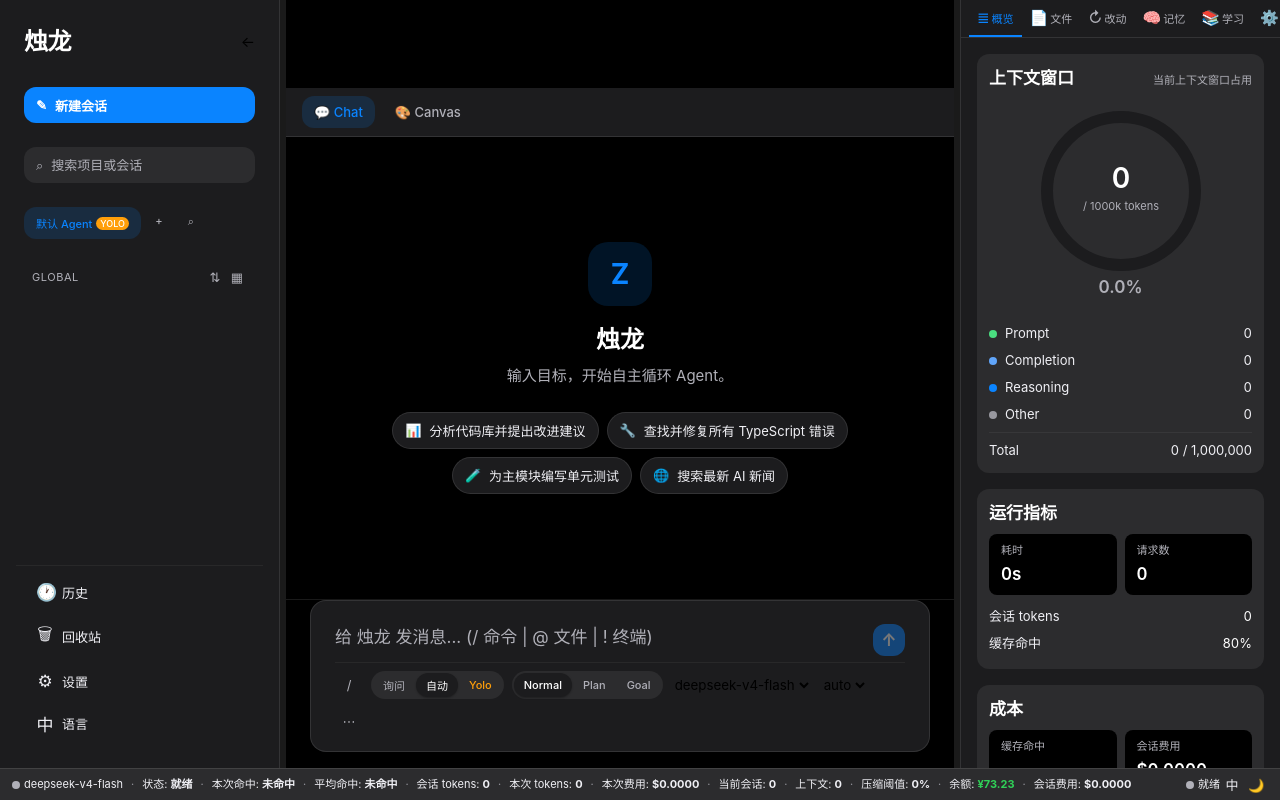
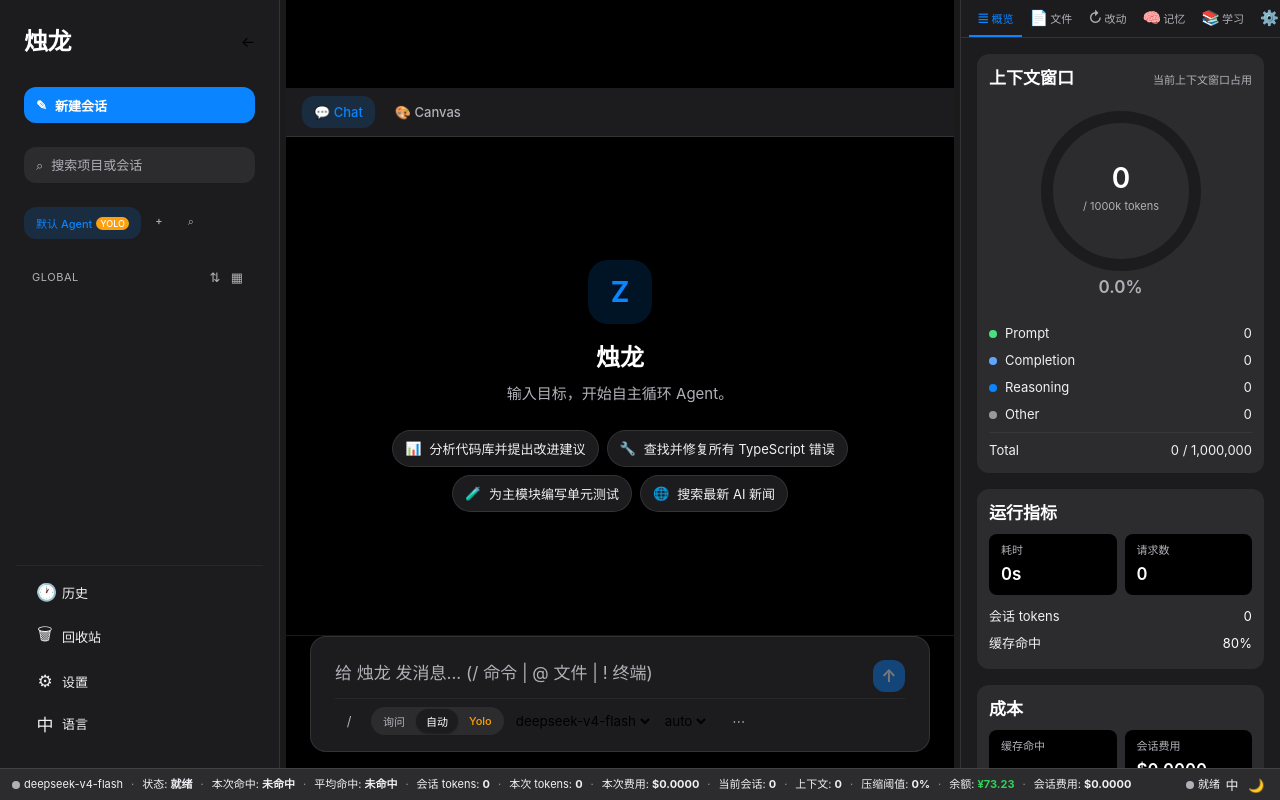
Before and after one commit to qoqu/zhuLong, a React (Vite) app in the folder desktop/frontend/: page / in a window 1280 px wide. Built offline with nearby package versions, Linux system fonts and the light colour scheme.

Commit message:
refactor(ui): 移除重复的InputMode，只保留ExecutionMode (ask/auto/yolo)

```diff
--- a/desktop/frontend/src/App.tsx
+++ b/desktop/frontend/src/App.tsx
@@ -12,7 +12,6 @@ import type {
   AgentInfo,
   AgentStatus,
   ExecutionMode,
-  InputMode,
   Language,
   ProjectInfo,
   RightPanelTab,
@@ -126,7 +125,6 @@ function App() {
   // Active session runtime state
   const [status, setStatus] = useState<AgentStatus>('idle')
   const [executionMode, setExecutionMode] = useState<ExecutionMode>('auto')
-  const [inputMode, setInputMode] = useState<InputMode>('normal')
   const [model, setModel] = useState('deepseek-v4-flash')
   const [temperature, setTemperature] = useState('auto')
   const [messages, setMessages] = useState<Message[]>([])
@@ -577,8 +575,6 @@ function App() {
                 status={status}
                 executionMode={executionMode}
                 onChangeExecutionMode={handleChangeMode}
-                inputMode={inputMode}
-                onChangeInputMode={setInputMode}
                 model={model}
                 onChangeModel={handleChangeModel}
                 temperature={temperature}
--- a/desktop/frontend/src/components/Composer.tsx
+++ b/desktop/frontend/src/components/Composer.tsx
@@ -1,5 +1,5 @@
 import { useRef } from 'react'
-import type { ExecutionMode, InputMode, Language, AgentStatus } from '../types'
+import type { ExecutionMode, Language, AgentStatus } from '../types'
 import { useT } from '../i18n'
 
 interface ComposerProps {
@@ -7,8 +7,6 @@ interface ComposerProps {
   status: AgentStatus
   executionMode: ExecutionMode
   onChangeExecutionMode: (m: ExecutionMode) => void
-  inputMode: InputMode
-  onChangeInputMode: (m: InputMode) => void
   model: string
   onChangeModel: (m: string) => void
   temperature: string
@@ -98,19 +96,6 @@ export function Composer(props: ComposerProps) {
           ))}
         </div>
 
-        <div className="composer__group">
-          {(['normal', 'plan', 'goal'] as InputMode[]).map((m) => (
-            <button
-              key={m}
-              className={`pill ${props.inputMode === m ? 'active' : ''}`}
-              onClick={() => props.onChangeInputMode(m)}
-              title={m}
-            >
-              {m === 'normal' ? t.modeNormal : m === 'plan' ? t.modePlan : t.modeGoal}
-            </button>
-          ))}
-        </div>
-
         <select
           className="composer__select"
           value={props.model}
--- a/desktop/frontend/src/i18n.ts
+++ b/desktop/frontend/src/i18n.ts
@@ -95,9 +95,6 @@ const dict = {
     modeAsk: 'Ask',
     modeAuto: 'Auto',
     modeYolo: 'Yolo',
-    modeNormal: 'Normal',
-    modePlan: 'Plan',
-    modeGoal: 'Goal',
     // Status bar
     thisHit: 'This hit',
     avgHit: 'Avg hit',
@@ -208,9 +205,6 @@ const dict = {
     modeAsk: '询问',
     modeAuto: '自动',
     modeYolo: 'Yolo',
-    modeNormal: 'Normal',
-    modePlan: 'Plan',
-    modeGoal: 'Goal',
     thisHit: '本次命中',
     avgHit: '平均命中',
     thisTokens: '本次 tokens',
--- a/desktop/frontend/src/types.ts
+++ b/desktop/frontend/src/types.ts
@@ -11,7 +11,6 @@ export type AgentStatus =
   | 'error'
 
 export type ExecutionMode = 'ask' | 'auto' | 'yolo'
-export type InputMode = 'normal' | 'plan' | 'goal'
 export type RightPanelTab = 'overview' | 'files' | 'changes' | 'memory' | 'learning' | 'modules'
 
 export type SidebarView = 'projects' | 'agents' | 'history' | 'trash' | 'settings'
```
Also changed, not shown: 1 other file (tests, documents, lock files or other folders).
